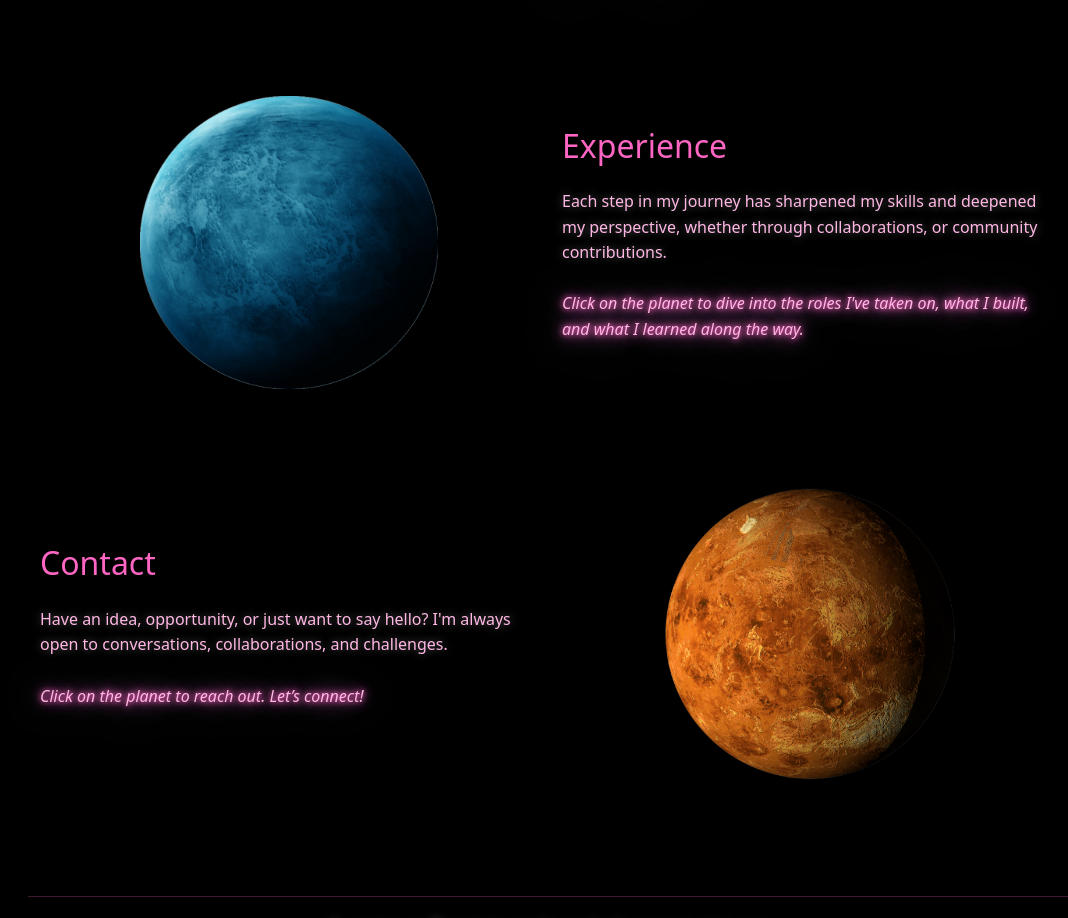
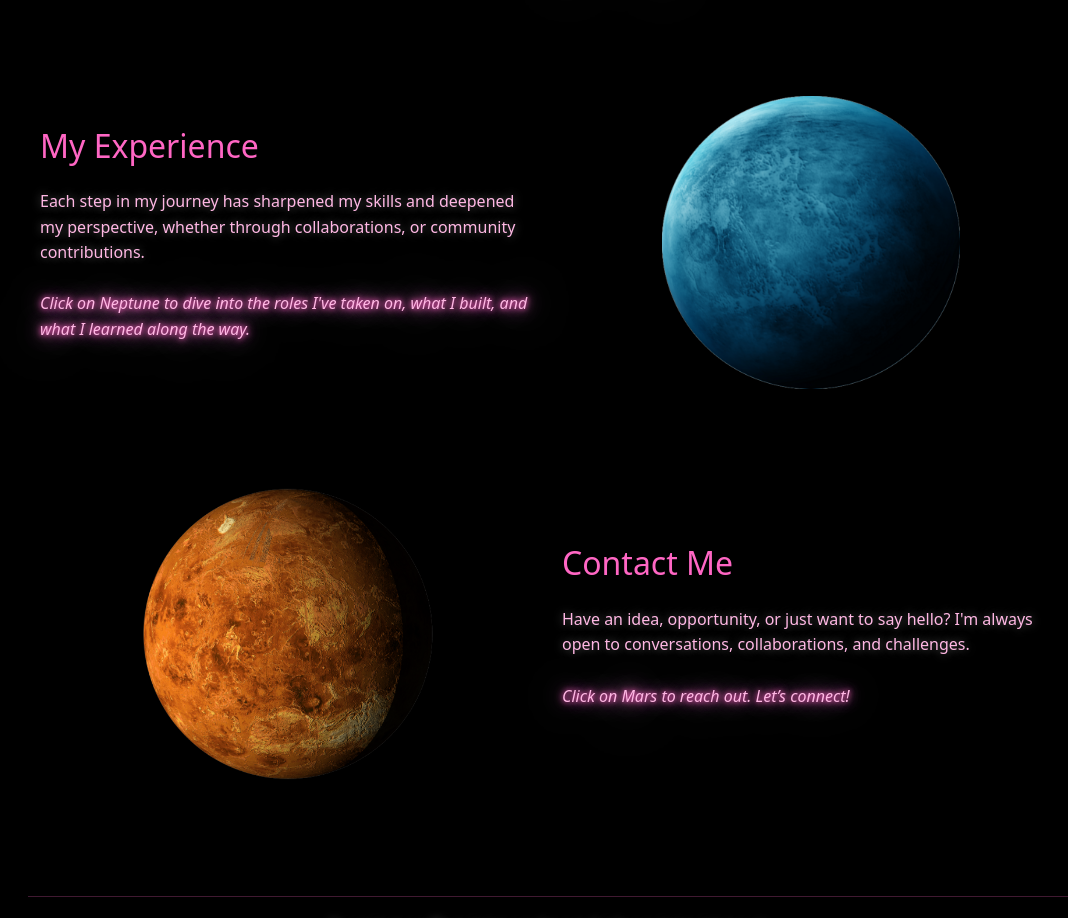
Before and after one commit to ShreyaM24/portfolio, a React (Vite) app in the folder frontend/: page / in a window 1280 px wide. Shown: the part 1380-2298 px from the top of the page, without its empty margins (90-1158 px from the left). Built offline with nearby package versions, Linux system fonts and the light colour scheme; a web font is replaced by a local one.

Commit message:
Fixed the homepage

```diff
--- a/frontend/src/Home/Contact.jsx
+++ b/frontend/src/Home/Contact.jsx
@@ -4,25 +4,7 @@ function Contact() {
     return (
         <div className="container page-pop">
             <div className="row p-5 align-items-center d-flex">
-                {/* Text Column */}
-                <div className="col-6 text-col">
-                    <h2 className="mb-4">Contact</h2>
-
-                    {/* Full paragraph for desktop/tablet */}
-                    <p className="para desktop-para">
-                        Have an idea, opportunity, or just want to say hello? I'm always open to conversations,
-                        collaborations, and challenges.
-                        <br /><br />
-                        <i>Click on the planet to reach out. Let’s connect!</i>
-                    </p>
-
-                    {/* Short paragraph for mobile */}
-                    <p className="para mobile-para">
-                        <i>Click the planet to contact me!</i>
-                    </p>
-                </div>
-
-                {/* Planet Column */}
+                {/* Planet Column (moved to left) */}
                 <div className="col-6 text-center">
                     <a href="/contact" className="img-icon">
                         <img
@@ -32,6 +14,24 @@ function Contact() {
                         />
                     </a>
                 </div>
+
+                {/* Text Column (moved to right) */}
+                <div className="col-6 text-col">
+                    <h2 className="mb-4">Contact Me</h2>
+
+                    {/* Full paragraph for desktop/tablet */}
+                    <p className="para desktop-para">
+                        Have an idea, opportunity, or just want to say hello? I'm always open to conversations,
+                        collaborations, and challenges.
+                        <br /><br />
+                        <i>Click on Mars to reach out. Let’s connect!</i>
+                    </p>
+
+                    {/* Short paragraph for mobile */}
+                    <p className="para mobile-para">
+                        <i>Click on Mars to contact me!</i>
+                    </p>
+                </div>
             </div>
         </div>
     )
--- a/frontend/src/Home/Experience.jsx
+++ b/frontend/src/Home/Experience.jsx
@@ -4,7 +4,31 @@ function Experience() {
     return (
         <div className="container page-pop">
             <div className="row p-5 align-items-center d-flex">
-                {/* Planet Column */}
+
+                {/* Text Column (moved to left) */}
+                <div className="col-6 text-col">
+                    <h2 className="mb-4">My Experience</h2>
+
+                    {/* Full paragraph for desktop/tablet */}
+                    <p className="para desktop-para">
+                        Each step in my journey has sharpened my skills and deepened my perspective,
+                        whether through collaborations, or community contributions.
+                        <br /><br />
+                        <i>
+                            Click on Neptune to dive into the roles I've taken on, what I built,
+                            and what I learned along the way.
+                        </i>
+                    </p>
+
+                    {/* Short paragraph for mobile */}
+                    <p className="para mobile-para">
+                        <i>
+                            Click on Neptune to dive into my journey!
+                        </i>
+                    </p>
+                </div>
+
+                {/* Planet Column (moved to right) */}
                 <div className="col-6 text-center">
                     <a href="/experience" className="img-icon">
                         <img
@@ -14,29 +38,6 @@ function Experience() {
                         />
                     </a>
                 </div>
-
-                {/* Text Column */}
-                <div className="col-6 text-col">
-                    <h2 className="mb-4">Experience</h2>
-
-                    {/* Full paragraph for desktop/tablet */}
-                    <p className="para desktop-para">
-                        Each step in my journey has sharpened my skills and deepened my perspective,
-                        whether through collaborations, or community contributions.
-                        <br /><br />
-                        <i>
-                            Click on the planet to dive into the roles I've taken on, what I built,
-                            and what I learned along the way.
-                        </i>
-                    </p>
-
-                    {/* Short paragraph for mobile */}
-                    <p className="para mobile-para">
-                        <i>
-                            Click on the planet to dive into my journey!
-                        </i>
-                    </p>
-                </div>
             </div>
         </div>
     )
```
